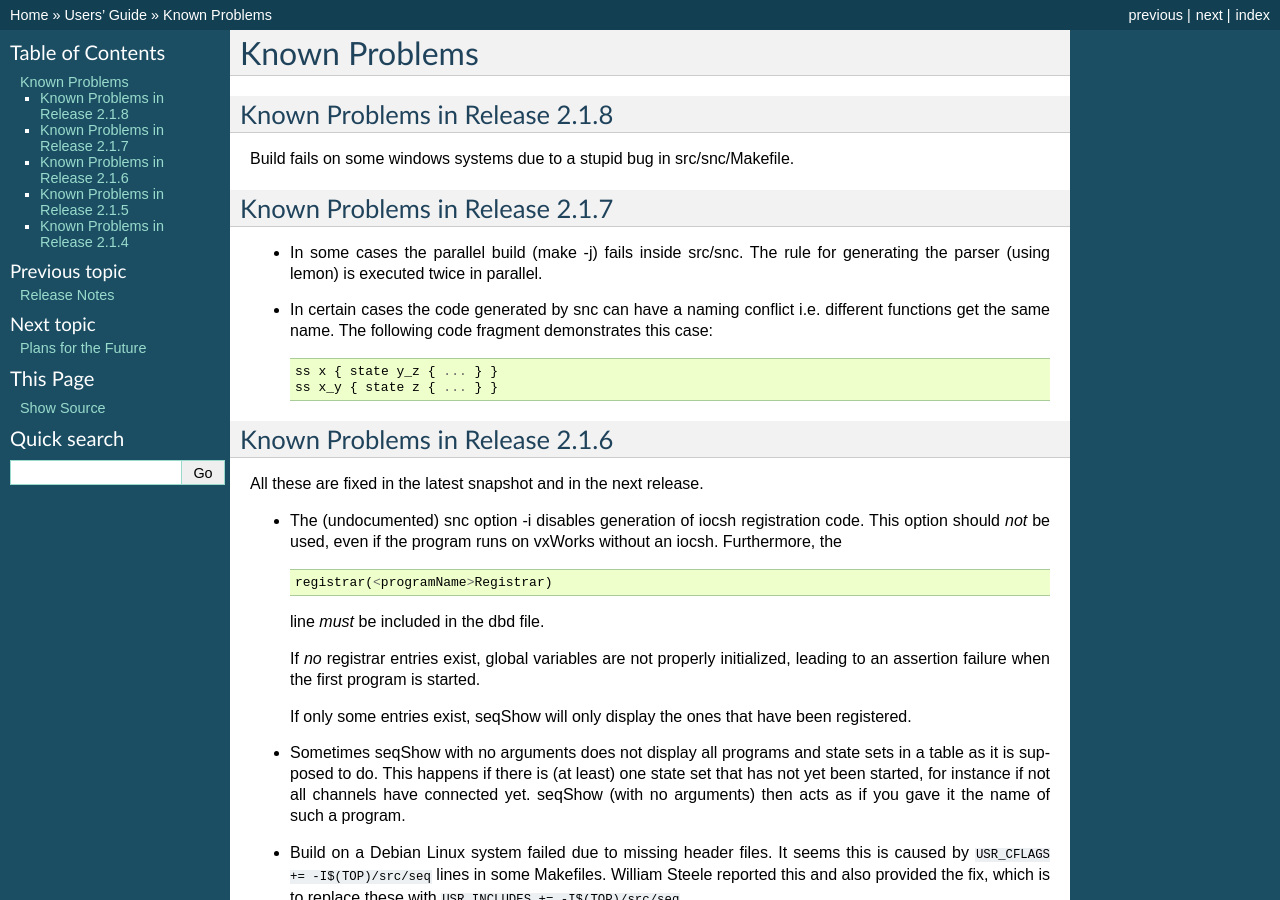
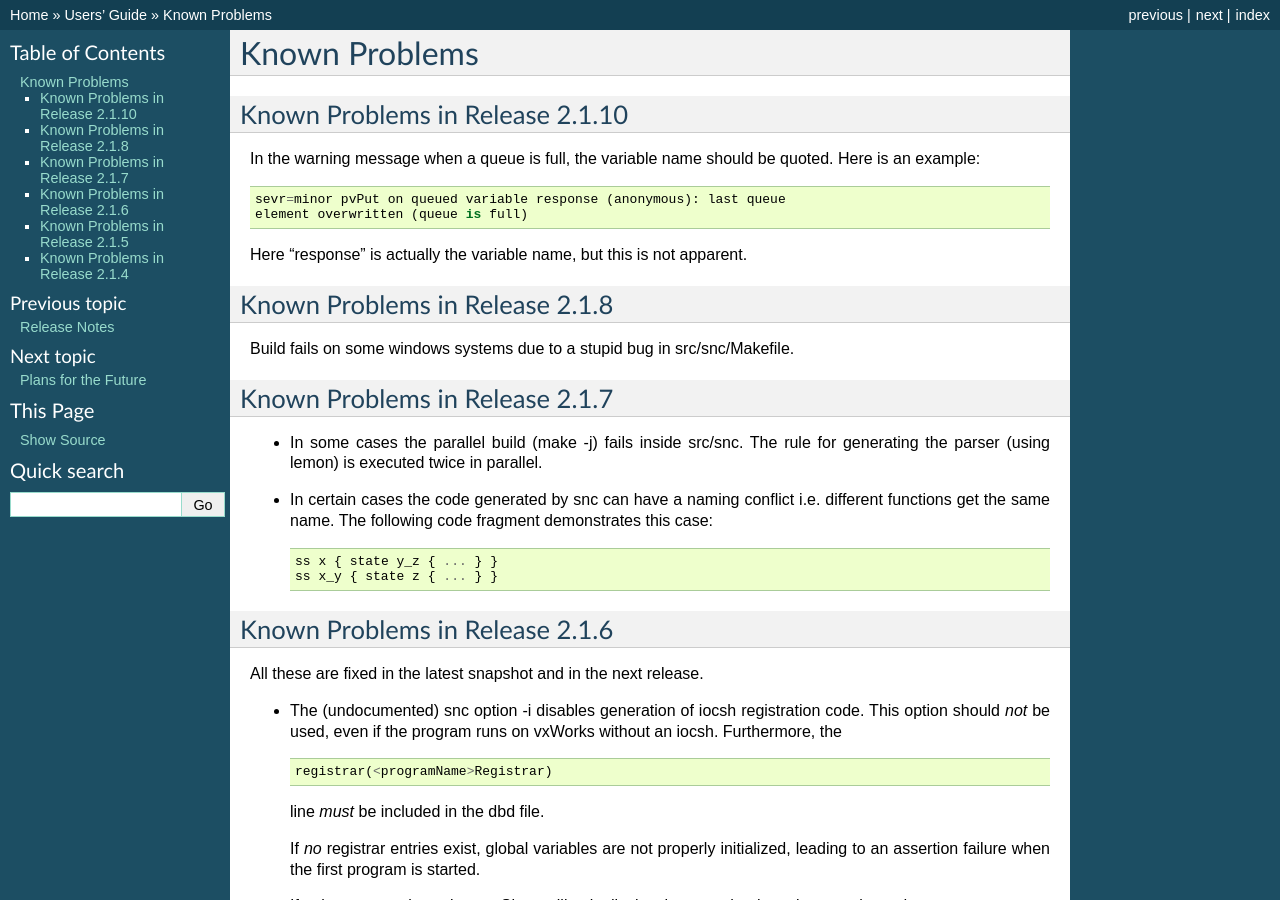
Before and after one commit to jeonghanlee/sequencer-2-2, a Sphinx documentation site: the page built from documentation/KnownProblems.txt, in a window 1280 px wide and 900 px high. Built offline with Sphinx 7.4.7, drawn with Linux system fonts in a browser that asks for light colours.

Commit message:
added a known problem in release 2.1.10

```diff
--- a/documentation/KnownProblems.txt
+++ b/documentation/KnownProblems.txt
@@ -1,5 +1,19 @@
 Known Problems
 ==============
+
+.. _Known_Problems_2.1.10:
+
+Known Problems in Release 2.1.10
+--------------------------------
+
+In the warning message when a queue is full, the variable name
+should be quoted. Here is an example::
+
+  sevr=minor pvPut on queued variable response (anonymous): last queue
+  element overwritten (queue is full)
+
+Here "response" is actually the variable name, but this is not apparent.
+
 
 .. _Known_Problems_2.1.8:
 
--- a/documentation/Notes.txt
+++ b/documentation/Notes.txt
@@ -5,6 +5,8 @@ Release Notes
 
 Release 2.1.10
 --------------
+
+:ref:`Known_Problems_2.1.10`
 
 snc:
 
```
